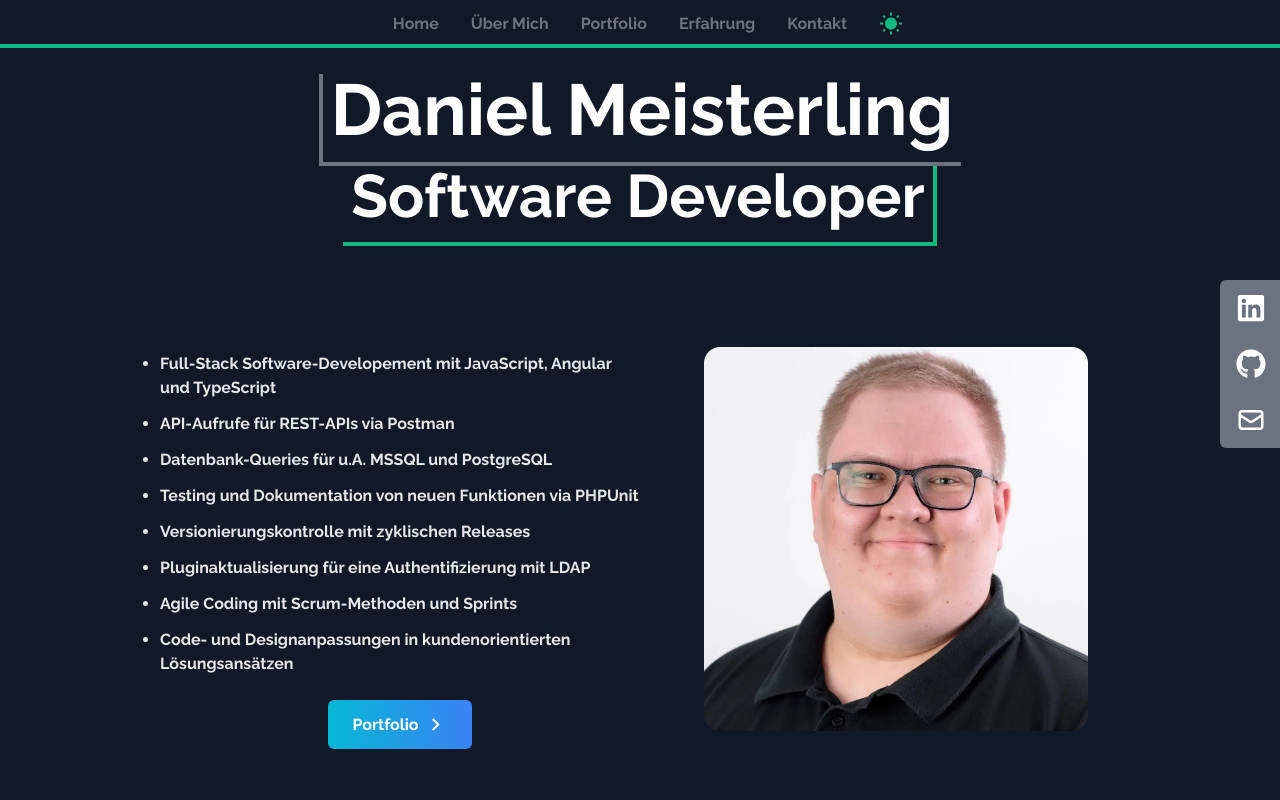
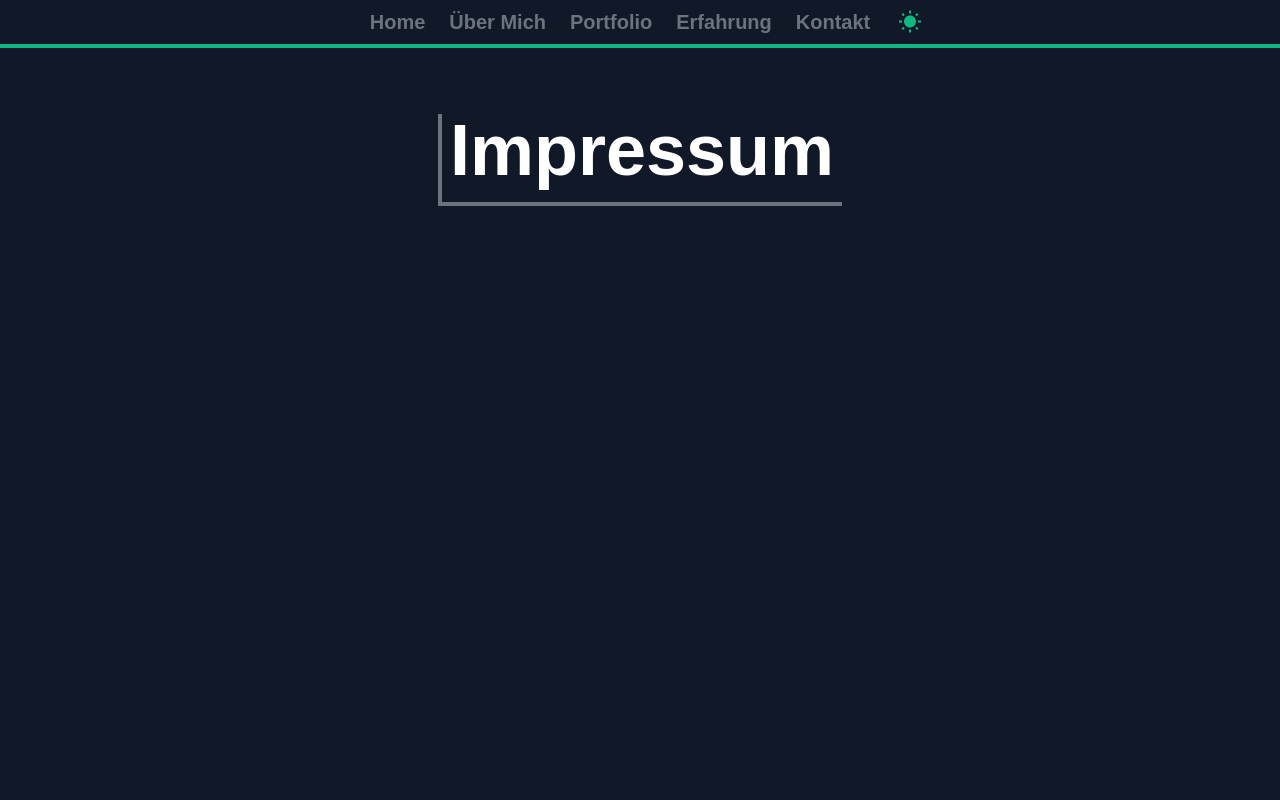
Before and after one commit to DMeisterling/Portfolio, a React (Create React App) app: page /Impressum in a window 1280 px wide. Shown: the top 800 px of the page. Built offline with nearby package versions, Linux system fonts and the light colour scheme.

Commit message:
lots of changes to styling, legal notice basics

```diff
--- a/package.json
+++ b/package.json
@@ -9,6 +9,7 @@
     "react": "^18.2.0",
     "react-dom": "^18.2.0",
     "react-icons": "^4.8.0",
+    "react-router-dom": "^6.9.0",
     "react-scripts": "5.0.1",
     "react-scroll": "^1.8.9",
     "web-vitals": "^2.1.4"
--- a/src/App.js
+++ b/src/App.js
@@ -5,23 +5,45 @@ import Portfolio from "./components/Portfolio";
 import SocialLinks from "./components/SocialLinks";
 import Experience from "./components/Experience";
 import Contact from "./components/Contact";
+import Footer from "./components/Footer";
+import LegalNotice from "./components/LegalNotice";
 import { useState } from "react";
+import { BrowserRouter, Routes, Route } from "react-router-dom";
 
 function App() {
   const [darkMode, setDarkMode] = useState(true);
 
   return (
     <div className={darkMode && "dark"}>
+      <BrowserRouter>
         <NavBar darkMode={darkMode} setDarkMode={setDarkMode} />
         <main className="bg-slate-200 dark:bg-gray-900 text-gray-900 font-bold dark:text-white">
+          <Routes>
+            <Route
+              path="/"
+              element={
+                <>
                   <Home />
                   <About />
                   <Portfolio />
                   <Experience />
                   <Contact />
-
                   <SocialLinks />
+                  <Footer />
+                </>
+              }
+            />
+            <Route
+              path="/Impressum"
+              element={
+                <>
+                  <LegalNotice />
+                </>
+              }
+            />
+          </Routes>
         </main>
+      </BrowserRouter>
     </div>
   );
 }
--- a/src/components/Contact.jsx
+++ b/src/components/Contact.jsx
@@ -2,10 +2,7 @@ import React from "react";
 
 const Contact = () => {
   return (
-    <div
-      name="kontakt"
-      className="w-full h-screen p-4 dark:bg-gradient-to-b dark:from-gray-900 dark:to-dark-emerald"
-    >
+    <div name="kontakt" className="w-full h-screen p-4">
       <div className="flex flex-col p-4 justify-center max-w-screen-lg mx-auto h-full">
         <div className="pb-8">
           <p className="text-4xl font-bold inline border-b-4 border-gray-500">
--- a/src/components/Experience.jsx
+++ b/src/components/Experience.jsx
@@ -54,8 +54,11 @@ const Experience = () => {
   ];
 
   return (
-    <div name="erfahrung" className="w-full h-screen">
-      <div className="max-w-screen-lg mx-auto p-4 flex flex-col justify-center w-full h-full dark:bg-gradient-to-b dark:from-gray-900 dark:via-gray-900 dark:to-gray-900 bg-gradient-to-b  from-slate-200 via-slate-500 to-slate-200">
+    <div
+      name="erfahrung"
+      className="w-full h-screen dark:bg-gradient-to-b dark:from-gray-900 dark:via-gray-900 dark:to-gray-900 bg-gradient-to-b  from-slate-200 via-slate-500 to-slate-200"
+    >
+      <div className="max-w-screen-lg mx-auto p-4 flex flex-col justify-center w-full h-full">
         <div>
           <p className="text-4xl font-bold border-b-4 border-gray-500 p-2 inline">
             Erfahrung
--- /dev/null
+++ b/src/components/Footer.jsx
@@ -0,0 +1,17 @@
+import React from "react";
+import { Link } from "react-router-dom";
+
+const Footer = () => {
+  return (
+    <section className="min-h-fit flex flex-col justify-start items-center py-16 px-5 text-center dark:bg-gradient-to-b dark:from-gray-900 dark:to-dark-emerald">
+      <p className="max-w-xl font-light text-gray-500 mb-10">
+        © 2023 Daniel Meisterling
+      </p>
+      <Link to="/Impressum" title="Impressum">
+        Impressum
+      </Link>
+    </section>
+  );
+};
+
+export default Footer;
--- a/src/components/Home.jsx
+++ b/src/components/Home.jsx
@@ -7,10 +7,10 @@ const Home = () => {
   return (
     <div name="home" className="h-screen w-full">
       <div class="fit mx-auto flex flex-col items-center justify-center h-80 px-4 text-center">
-        <h2 class="text-3xl sm:text-7xl md:text-7xl font-bold border-b-4 border-l-4 border-gray-500 pb-4 px-2">
+        <h2 class="text-3xl sm:text-7xl md:text-7xl font-bold border-b-4 border-gray-500 pb-4 px-2">
           Daniel Meisterling
         </h2>
-        <h3 class="text-2xl sm:text-4xl md:text-6xl font-bold border-b-4 border-r-4 border-emerald-500 pb-4 px-2">
+        <h3 class="text-2xl sm:text-4xl md:text-6xl font-bold border-b-4 border-gray-500 pb-4 px-2">
           Software Developer
         </h3>
       </div>
--- /dev/null
+++ b/src/components/LegalNotice.jsx
@@ -0,0 +1,21 @@
+import React from "react";
+import HeroImage from "../assets/heroImage.png";
+
+const LegalNotice = () => {
+  return (
+    <div name="impressum" className="h-screen w-full">
+      <div class="fit mx-auto flex flex-col items-center justify-center h-80 px-4 text-center">
+        <h2 class="text-3xl sm:text-7xl md:text-7xl font-bold border-b-4 border-l-4 border-gray-500 pb-4 px-2">
+          Impressum
+        </h2>
+      </div>
+      <div className="max-w-screen-lg mx-auto flex flex-col md:flex-row items-center justify-center px-4">
+        <div className="flex flex-col justify-center max-w-lg w-full">
+          <div className="flex justify-center"></div>
+        </div>
+      </div>
+    </div>
+  );
+};
+
+export default LegalNotice;
--- a/src/components/NavBar.jsx
+++ b/src/components/NavBar.jsx
@@ -2,9 +2,11 @@ import React, { useState } from "react";
 import { FaBars, FaTimes } from "react-icons/fa";
 import { MdNightsStay, MdWbSunny } from "react-icons/md";
 import { Link } from "react-scroll";
+import { useNavigate } from "react-router-dom";
 
 const NavBar = ({ darkMode, setDarkMode }) => {
   const [nav, setNav] = useState(false);
+  const navigate = useNavigate();
 
   const links = [
     {
@@ -30,16 +32,31 @@ const NavBar = ({ darkMode, setDarkMode }) => {
   ];
 
   return (
-    <div className="flex flex-col ontop justify-between items-center w-full h-12 px-4 pt-3 text-gray-900 bg-slate-200 dark:text-emerald-500 dark:bg-gray-900 fixed border-b-4 border-emerald-500">
+    <div className="flex flex-col ontop justify-between items-center w-full h-12 px-3 pt-2 text-gray-900 bg-slate-200 dark:text-emerald-500 dark:bg-gray-900 fixed border-b-4 border-emerald-500">
       <ul className="hidden md:flex justify-center items-center">
         {links.map(({ id, link }) => (
           <li
             key={id}
-            className="px-4 cursor-pointer capitalize font-bold text-gray-500 hover:scale-105 duration-200"
+            className="px-3 cursor-pointer capitalize font-bold text-gray-500 hover:scale-105 duration-200 text-xl"
           >
-            <Link to={link} smooth duration={500}>
+            {window.location.pathname === "/Impressum" ? (
+              <button
+                onClick={() => navigate("/")}
+                className="cursor-pointer capitalize font-bold text-gray-500 hover:scale-105 duration-200 text-xl"
+              >
+                {link}
+              </button>
+            ) : (
+              <Link
+                to={link}
+                activeClass="active"
+                spy={true}
+                smooth
+                duration={500}
+              >
                 {link}
               </Link>
+            )}
           </li>
         ))}
         <li onClick={() => setDarkMode(!darkMode)} className="ml-4">
@@ -65,6 +82,14 @@ const NavBar = ({ darkMode, setDarkMode }) => {
               key={id}
               className="px-4 cursor-pointer capitalize py-6 text-4xl"
             >
+              {window.location.pathname === "/Impressum" ? (
+                <button
+                  onClick={() => navigate("/")}
+                  className="px-4 cursor-pointer capitalize py-6 text-4xl"
+                >
+                  {link}
+                </button>
+              ) : (
                 <Link
                   onclick={() => setNav(!nav)}
                   to={link}
@@ -73,6 +98,7 @@ const NavBar = ({ darkMode, setDarkMode }) => {
                 >
                   {link}
                 </Link>
+              )}
             </li>
           ))}
           <li onClick={() => setDarkMode(!darkMode)}>
--- a/src/index.css
+++ b/src/index.css
@@ -1,10 +1,10 @@
+@tailwind base;
+@tailwind components;
+@tailwind utilities;
+
 @import url("https://fonts.googleapis.com/css2?family=Raleway:ital,wght@0,100;0,200;0,300;0,400;0,500;0,600;0,700;0,800;0,900;1,100;1,200;1,300;1,400;1,500;1,600;1,700;1,800;1,900&display=swap");
 
 @import url("https://fonts.googleapis.com/css2?family=Kalam:wght@300;400;700&display=swap");
-
-@tailwind base;
-@tailwind components;
-@tailwind utilities;
 
 @layer base {
   html {
@@ -25,3 +25,7 @@
   top: 0;
   z-index: 999;
 }
+
+.active {
+  border-bottom: 4px solid rgb(107, 114, 128);
+}
```
Also changed, not shown: 1 other file (tests, documents, lock files or other folders). Lines whose indentation alone changed are shown as unchanged.
